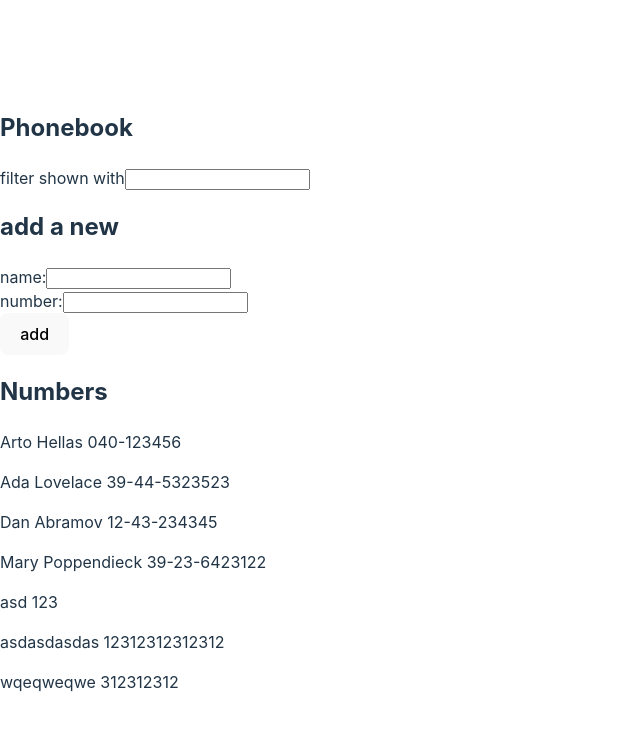
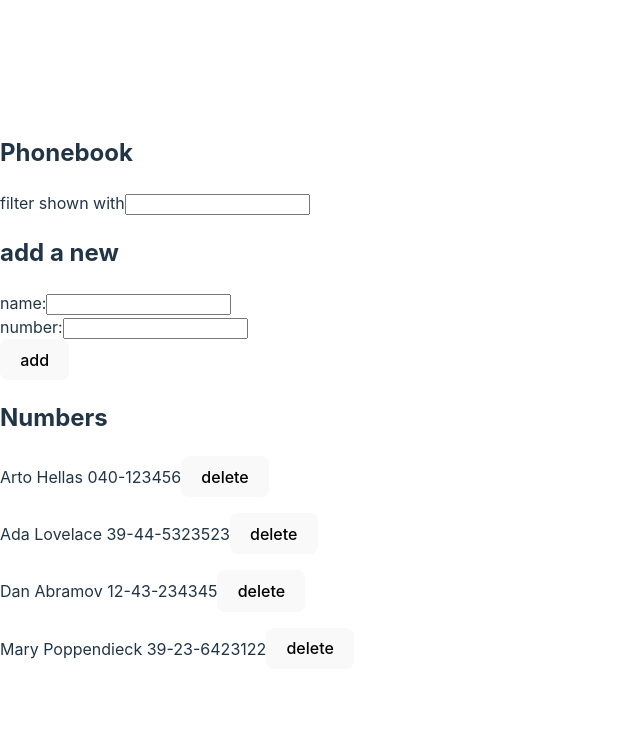
Before and after one commit to roopeak/full-stack-open, a React (Vite) app in the folder part2/phonebook/: page / in a window 1280 px wide. Shown: the top 730 px of the page, without its empty margins (0-640 px from the left). Built offline with nearby package versions, Linux system fonts and the light colour scheme; data requests are answered from the project's data file.

Commit message:
2.14 step9

```diff
--- a/part2/phonebook/db.json
+++ b/part2/phonebook/db.json
@@ -19,21 +19,6 @@
       "name": "Mary Poppendieck",
       "number": "39-23-6423122",
       "id": "4"
-    },
-    {
-      "id": "asd",
-      "name": "asd",
-      "number": "123"
-    },
-    {
-      "id": "asdasdasdas",
-      "name": "asdasdasdas",
-      "number": "12312312312312"
-    },
-    {
-      "id": "wqeqweqwe",
-      "name": "wqeqweqwe",
-      "number": "312312312"
     }
   ]
 }
--- a/part2/phonebook/src/App.jsx
+++ b/part2/phonebook/src/App.jsx
@@ -51,6 +51,22 @@ const App = () => {
     }
   }
 
+  const removePerson = (id, name) => {
+    if (window.confirm(`Delete ${name}?`)) {
+      const url = `http://localhost:3001/persons/${id}`
+      const person = persons.find(person => person.id === id)
+
+      personService
+        .remove(id)
+        .catch(error => {
+          console.log(error)
+        })
+
+      const changedPersons = persons.filter(person => person.id !== id)
+      setPersons(changedPersons)
+    }
+  }
+
   const handleNameChange = (event) => {
     setNewName(event.target.value)
   }
@@ -83,7 +99,7 @@ const App = () => {
         addName={addName}
       />
       <h2>Numbers</h2>
-      <Persons persons={persons} />
+      <Persons persons={persons} removePerson={removePerson} />
     </div>
   )
 }
--- a/part2/phonebook/src/components/Persons.jsx
+++ b/part2/phonebook/src/components/Persons.jsx
@@ -1,8 +1,13 @@
-const Persons = ({ persons }) => {
+const Persons = ({ persons, removePerson }) => {
   return (
     <div>
       {persons.map(person =>
-        <p key={person.name}>{person.name} {person.number}</p>
+        <p key={person.name}>
+          {person.name} {person.number}
+          <button onClick={() => removePerson(person.id, person.name)}>
+            delete
+          </button>
+        </p>
       )}
     </div>
   )
--- a/part2/phonebook/src/services/persons.js
+++ b/part2/phonebook/src/services/persons.js
@@ -16,4 +16,9 @@ const update = (id, newObject) => {
   return request.then(response => response.data)
 }
 
-export default { getAll, create, update }
+const remove = (id) => {
+  const request = axios.delete(`${baseUrl}/${id}`)
+  return request.then(response => response.data)
+}
+
+export default { getAll, create, update, remove }
```
